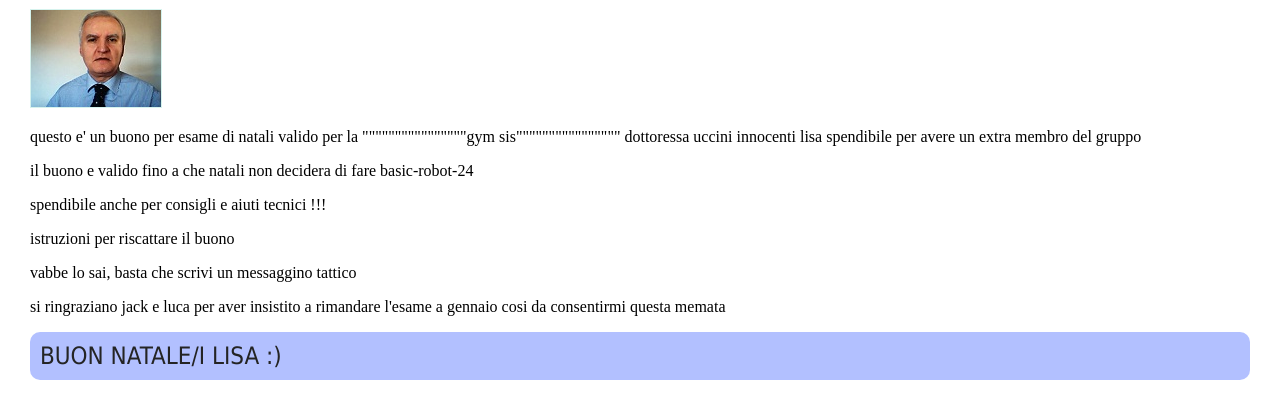
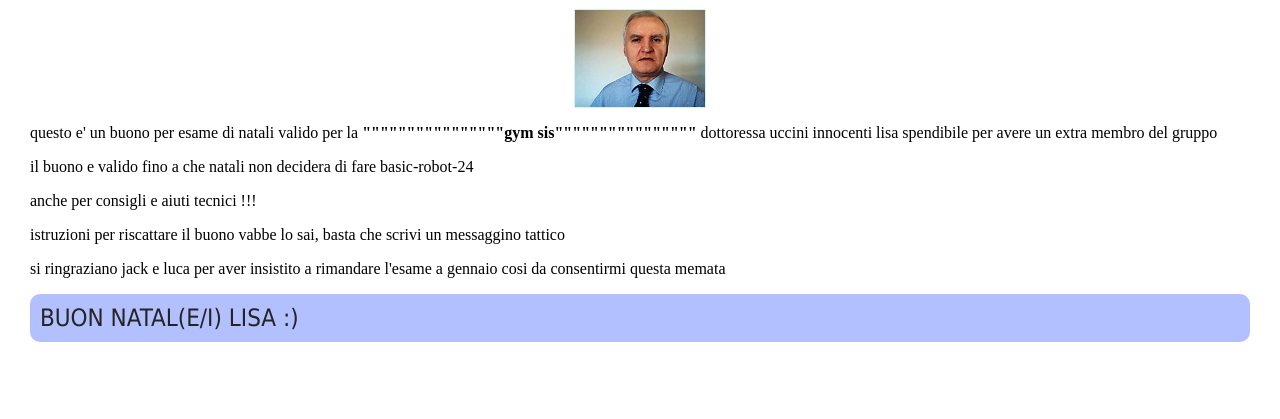
Before and after one commit to carnivuth/buono-natali, a plain HTML site: page index.html in a window 1280 px wide. Shown: the part 67-486 px from the top of the page. Drawn offline with Linux system fonts and the light colour scheme.

Commit message:
added css classes

```diff
--- a/index.css
+++ b/index.css
@@ -4,10 +4,11 @@ body
     margin-right: 30px;
 };
 
-P
-{
+p {
     font-family: Tahoma;
     font-size: 10pt;
+    text-align: center;
+    position: relative;
 };
 
 a, a:visited, a:active, a:link, a:hover {
@@ -178,3 +179,9 @@ div.imagedesc{
 	width: 85%;
 	margin: auto;
 }
+.center {
+    display: block;
+    margin-left: auto;
+    margin-right: auto;
+
+  }
--- a/index.html
+++ b/index.html
@@ -1,20 +1,29 @@
 <!DOCTYPE html>
 <html>
-<head>
-<link rel="stylesheet" href="index.css">
-<title> BUONO NATALI </title>
-</head>
-<body>
-
-<h1 style="align-items: center; align-content: center; display: flex;">BUONO NATALI</h1>
-<img src="Foto.jpg">
-<p>questo e' un buono per esame di natali valido per la """"""""""""""""gym sis"""""""""""""""" dottoressa uccini innocenti lisa spendibile per avere un extra membro del gruppo</p>
-<p> il buono e valido fino a che natali non decidera di fare basic-robot-24</p>
-<p> spendibile anche per consigli e aiuti tecnici !!!</p>
-<p> istruzioni per riscattare il buono</p>
-<p> vabbe lo sai, basta che scrivi un messaggino tattico</p>
-<p> si ringraziano jack e luca per aver insistito a rimandare l'esame a gennaio cosi da consentirmi questa memata</p>
-<h1> BUON NATALE/I LISA :) </h1>
-
-</body>
+  <head>
+    <link rel="stylesheet" href="index.css" />
+    <title>BUONO NATALI</title>
+  </head>
+  <body x>
+    <h1 class="center">BUONO NATALI</h1>
+    <img src="Foto.jpg" class="center" />
+    <p class="center">
+      questo e' un buono per esame di natali valido per la <b>""""""""""""""""gym
+      sis""""""""""""""""</b> dottoressa uccini innocenti lisa spendibile per avere
+      un extra membro del gruppo
+    </p>
+    <p>
+      il buono e valido fino a che natali non decidera di fare basic-robot-24
+    </p>
+    <p>anche per consigli e aiuti tecnici !!!</p>
+    <p>
+      istruzioni per riscattare il buono vabbe lo sai, basta che scrivi un
+      messaggino tattico
+    </p>
+    <p>
+      si ringraziano jack e luca per aver insistito a rimandare l'esame a
+      gennaio cosi da consentirmi questa memata
+    </p>
+    <h1>BUON NATAL(E/I) LISA :)</h1>
+  </body>
 </html>
```
